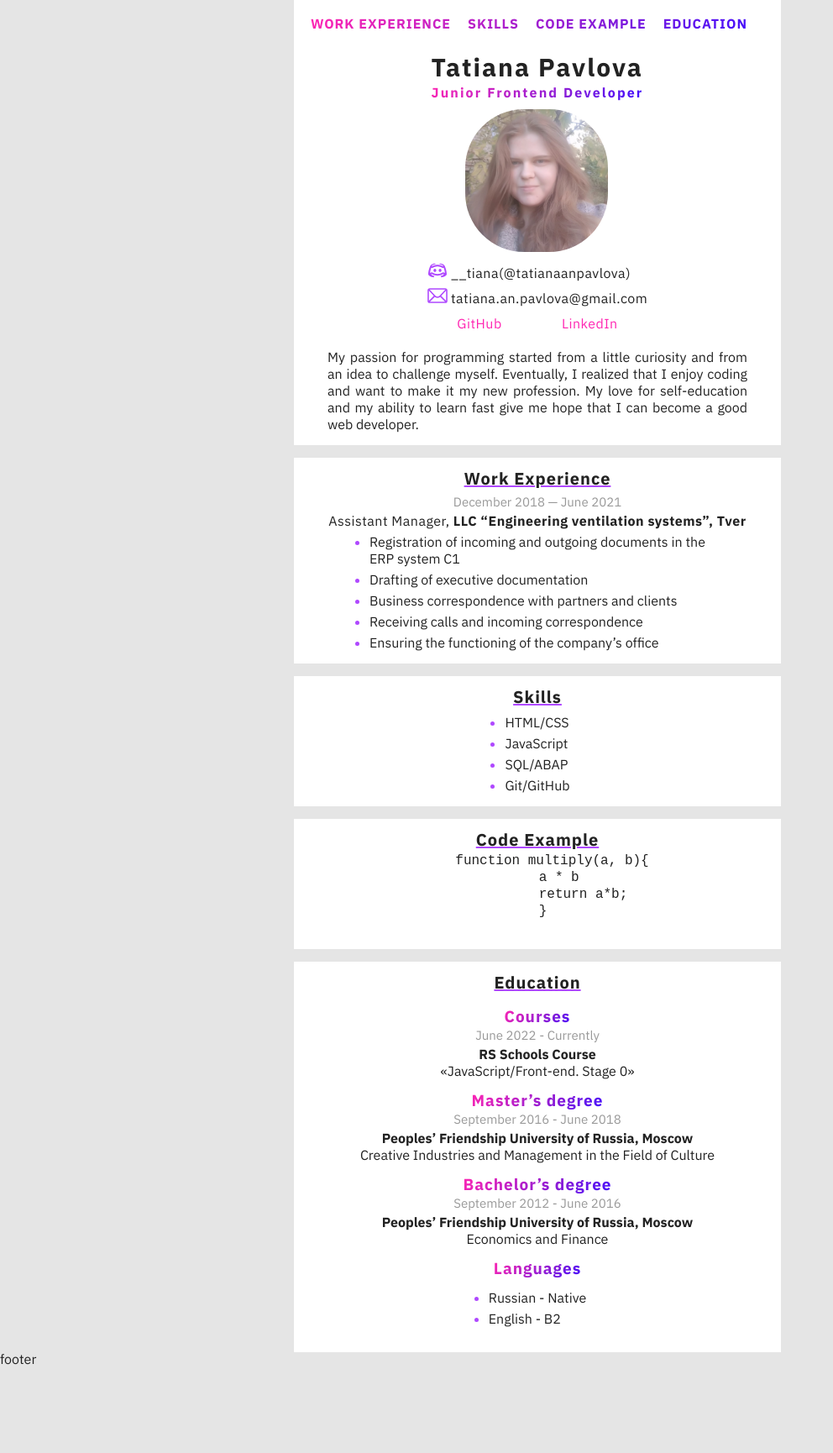
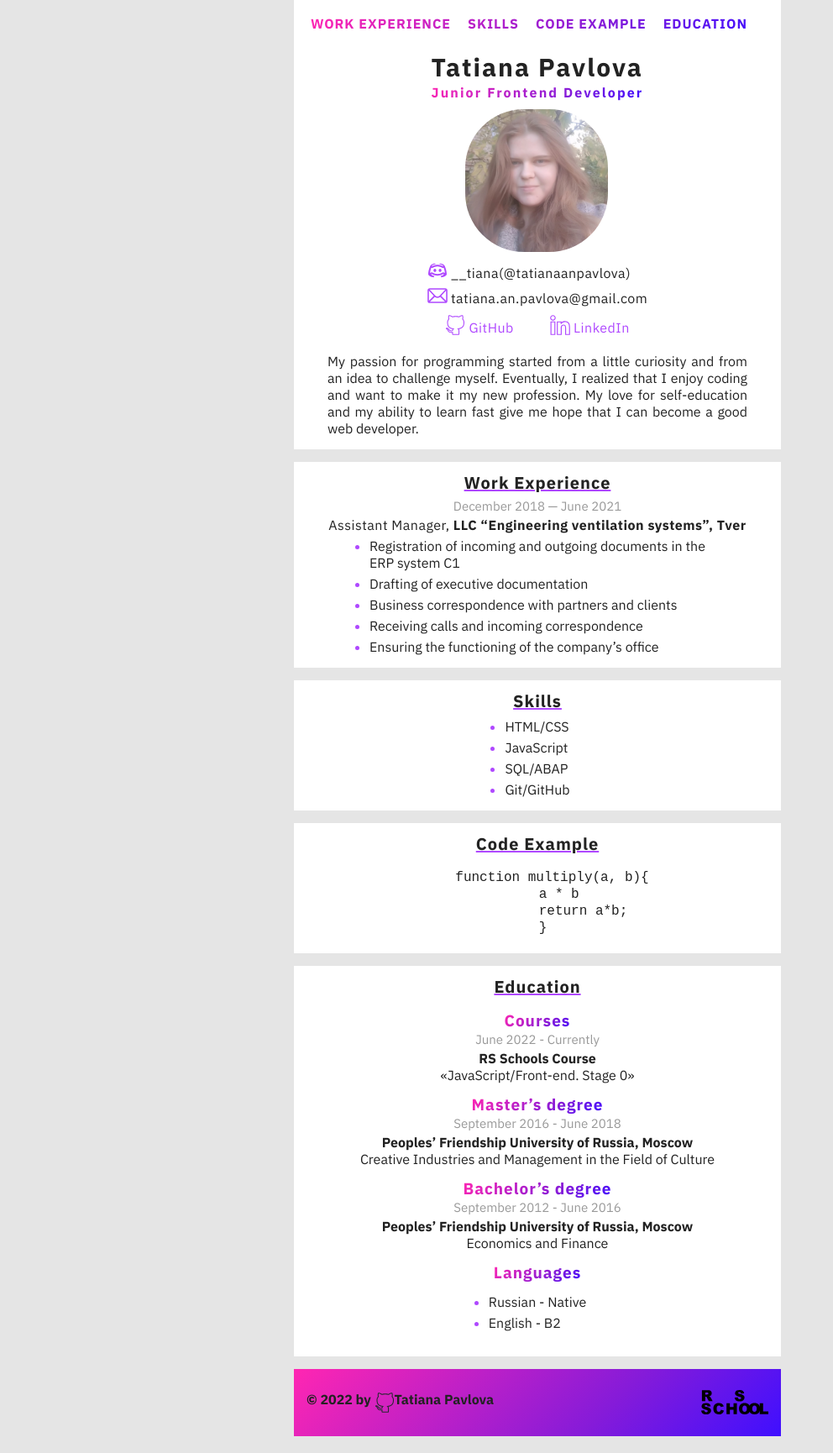
Before and after one commit to tatianaanpavlova/rsschool-cv, a plain HTML site: page index.html in a window 1280 px wide. Shown: the whole page at 84% size, without its empty margins (0-992 px from the left). Before the commit the page ends 1626 px from the top, so only its background shows below. Drawn offline with Linux system fonts and the light colour scheme.

Commit message:
feat: add footer

```diff
--- a/index.html
+++ b/index.html
@@ -60,12 +60,14 @@
                   <a
                     href="https://github.com/tatianaanpavlova"
                     class="contacts__github"
-                    >GitHub</a
+                    ><img src="./assets/svg/github_purple.svg" alt="github icon">
+                    GitHub</a
                   >
                   <a
                     href="https://www.linkedin.com/in/tatiana-an-pavlova/"
                     class="contacts__linkedin"
-                    >LinkedIn</a
+                    ><img src="./assets/svg/linkedin.svg" alt="linkedin icon">
+                    LinkedIn</a
                   >
                 </li>
               </ul>
@@ -179,7 +181,14 @@
         </section>
       </main>
 
-      <footer class="footer">footer</footer>
+      <footer class="footer">
+        <div class="footer__container container">
+          <div class="footer__items">
+            <p class="footer__copiright">© 2022 by <a href="https://github.com/tatianaanpavlova" class="footer__github-link"> <img src="./assets/svg/github_black.svg" alt="github icon">Tatiana Pavlova</a></p>
+            <div class="footer__rsschool"><a href="https://rs.school/js/"><img class="footer__rsschool-logo" src="./assets/svg/rs_school.svg" alt="RS School logo"></a></div>
+          </div>
+        </div>
+      </footer>
     </div>
   </body>
 </html>
--- a/style.css
+++ b/style.css
@@ -285,10 +285,10 @@ body {
 }
 
 .contacts__links {
+  margin-top: 5px;
   display: flex;
-  /* flex-direction: column; */
   justify-content: space-around;
-  background: #ff26b2;
+  background: #af48ff;
   -webkit-background-clip: text;
   -webkit-text-fill-color: transparent;
 }
@@ -343,7 +343,7 @@ body {
 .expirience__title {
   margin-top: 15px;
   text-decoration: underline;
-  text-decoration-color: #AF48FF;
+  text-decoration-color: #af48ff;
   font-weight: 700;
   font-size: 20px;
   line-height: 20px;
@@ -383,7 +383,7 @@ body {
 }
 
 .job__list-item::marker {
-  color: #AF48FF;
+  color: #af48ff;
 }
 
 .skills {
@@ -402,7 +402,7 @@ body {
 .skills__title {
   margin-top: 15px;
   text-decoration: underline;
-  text-decoration-color: #AF48FF;
+  text-decoration-color: #af48ff;
   font-weight: 700;
   font-size: 20px;
   line-height: 20px;
@@ -422,7 +422,7 @@ body {
 }
 
 .skills__list-item::marker {
-  color: #AF48FF;
+  color: #af48ff;
 }
 
 .code-example {
@@ -440,8 +440,9 @@ body {
 
 .code-example__title {
   margin-top: 15px;
+  margin-bottom: 15px;
   text-decoration: underline;
-  text-decoration-color: #AF48FF;
+  text-decoration-color: #af48ff;
   font-weight: 700;
   font-size: 20px;
   line-height: 20px;
@@ -452,7 +453,6 @@ body {
 .code-example__code {
   text-align: justify;
   line-height: 20px;
-  margin-bottom: 15px;
 }
 
 .code-example__language-javascript {
@@ -476,7 +476,7 @@ body {
 .education__title {
   margin-top: 15px;
   text-decoration: underline;
-  text-decoration-color: #AF48FF;
+  text-decoration-color: #af48ff;
   font-weight: 700;
   font-size: 20px;
   line-height: 20px;
@@ -528,7 +528,38 @@ body {
 }
 
 .education__lang-list-item::marker {
-  color: #AF48FF;
+  color: #af48ff;
 }
 
 /* ------------------------FOOTER------------------------ */
+
+footer {
+  width: 100%;
+  min-height: 100px;
+  margin-top: 15px;
+}
+
+.footer__container {
+  min-height: 80px;
+  background: linear-gradient(135deg, #ff26b2 0%, #851bd9 64.06%, #3f0fff 100%);
+}
+
+.footer__items {
+  padding-top: 25px;
+  display: flex;
+  justify-content: space-between;
+  align-items: center;
+}
+
+.footer__copiright {
+  font-weight: 700;
+}
+
+.footer__github-link {
+  color: #222222;
+}
+
+.footer__rsschool {
+  width: 80;
+  height: 29;
+}
```
Also changed, not shown: assets/svg/github_black.svg (added), assets/svg/github_purple.svg (added), assets/svg/linkedin.svg (added), assets/svg/rs_school.svg (added).
